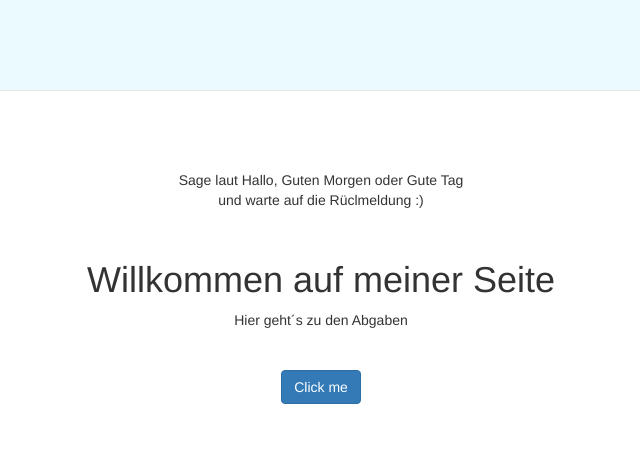
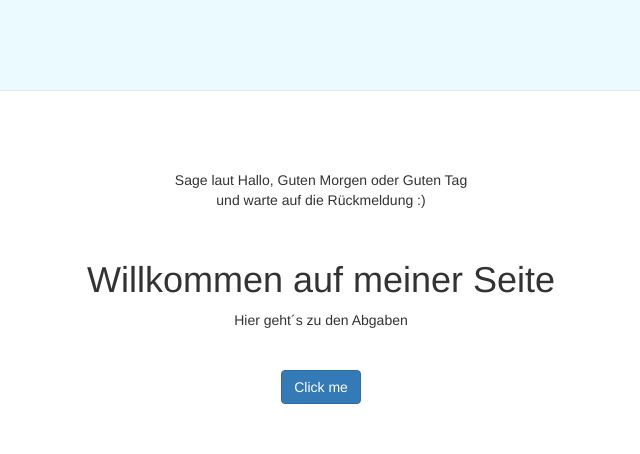
Before and after one commit to sarahdomenica/IFD-SoSe20_2.0, a plain HTML site: page index.html in a window 1280 px wide. Shown: the top 454 px of the page, 319-959 px from the left. Drawn offline with nearby package versions, Linux system fonts and the light colour scheme; a script that the page names is missing.

Commit message:
Update index.html

```diff
--- a/index.html
+++ b/index.html
@@ -30,8 +30,8 @@
         <div class="container">
             <div class="row">
                 <div class="col-lg-12">
-                    <h1></h1> Sage laut Hallo, Guten Morgen oder Gute Tag</b></h1>
-                    <p>und warte auf die Rüclmeldung :)</p>
+                    <h1></h1> Sage laut Hallo, Guten Morgen oder Guten Tag</b></h1>
+                    <p>und warte auf die Rückmeldung :)</p>
                     <br>
                     <h1>Willkommen auf meiner Seite</b></h1>
                     <p>Hier geht´s zu den Abgaben
```
